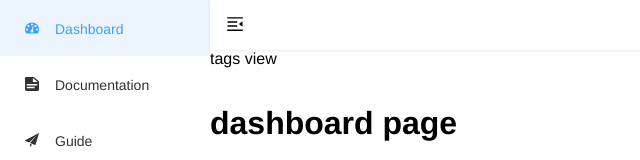
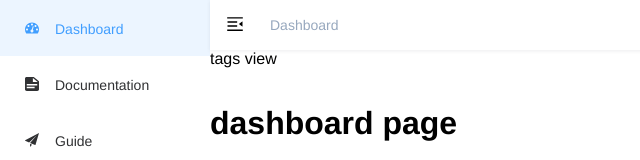
Before and after one commit to Hanpeng-Chen/vue3-ts-admin, a Vue app: page /#/dashboard in a window 1280 px wide. Shown: the top 160 px of the page, without its empty margins (0-640 px from the left). Built offline with nearby package versions, Linux system fonts and the light colour scheme.

Commit message:
feat: add breadcrumb and two properties of route

```diff
--- a/package.json
+++ b/package.json
@@ -11,6 +11,7 @@
   "dependencies": {
     "element-plus": "^1.0.2-beta.28",
     "normalize.css": "^8.0.1",
+    "path-to-regexp": "^6.2.0",
     "vue": "^3.0.0",
     "vue-router": "^4.0.0-0",
     "vuex": "^4.0.0-0",
--- /dev/null
+++ b/src/components/Breadcrumb/index.vue
@@ -0,0 +1,126 @@
+<template>
+  <el-breadcrumb
+    class="app-breadcrumb breadcrumb-container"
+    separator="/"
+  >
+    <el-breadcrumb-item
+      v-for="(item, index) in levelList"
+      :key="index"
+    >
+      <span
+        v-if="index === levelList.length - 1"
+        class="no-redirect"
+      >
+        {{item.meta.title}}
+      </span>
+      <a v-else @click.prevent="handleLink(item)">{{item.meta.title}}</a>
+    </el-breadcrumb-item>
+  </el-breadcrumb>
+</template>
+
+<script lang="ts">
+import { RouteLocationMatched, RouteLocationRaw, useRoute, useRouter } from 'vue-router'
+import { defineComponent, onBeforeMount, ref, watch } from 'vue'
+import { compile } from 'path-to-regexp'
+
+type PartialRouteLocationMatched = Partial<RouteLocationMatched>
+
+export default defineComponent({
+  name: 'Breadcrumb',
+  setup() {
+    const route = useRoute()
+    const router = useRouter()
+    // 导航列表 存放matched里筛选的路由记录
+    const levelList = ref<Array<PartialRouteLocationMatched>>([])
+
+    const isDashboard = (route?: PartialRouteLocationMatched) => {
+      const name = route && route.name
+      if (!name) {
+        return false
+      }
+      return (name as string).trim().toLocaleLowerCase() === 'Dashboard'.toLocaleLowerCase()
+    }
+
+    // 获取面包屑导航
+    const getBreadcrumb = () => {
+      // 过滤掉没有title属性的路由
+      let matched = route.matched.filter(item => item.meta && item.meta.title) as PartialRouteLocationMatched[]
+      // 获取第一个匹配路由记录
+      const first = matched[0]
+      if (!isDashboard(first)) {
+        matched = ([{
+          path: '/dashboard',
+          meta: {
+            title: 'Dashboard'
+          }
+        }] as PartialRouteLocationMatched[]).concat(matched)
+      }
+      levelList.value = matched.filter(item => item.meta && item.meta.title && item.meta.breadcrumb !== false)
+    }
+
+    onBeforeMount(() => {
+      getBreadcrumb()
+    })
+
+    watch(() => route.path, () => {
+      getBreadcrumb()
+    })
+
+    // 主要是针对 动态路由 /user/:id 进行动态参数填充
+    const pathCompile = (path: string) => {
+      const toPath = compile(path)
+      const params = route.params
+      return toPath(params)
+    }
+
+    // 点击面包屑导航跳转
+    const handleLink = (route: RouteLocationMatched) => {
+      const { path, redirect } = route
+      if (redirect) {
+        router.push(redirect as RouteLocationRaw)
+        return
+      }
+      router.push(pathCompile(path))
+    }
+
+    return {
+      levelList,
+      handleLink
+    }
+  }
+})
+</script>
+
+<style lang="scss" scoped>
+.app-breadcrumb.el-breadcrumb {
+  display: inline-block;
+  line-height: 50px;
+  font-size: 14px;
+  margin-left: 10px;
+}
+.no-redirect {
+  color: #97a8be;
+  cursor: text;
+}
+</style>
+
+<style lang="scss">
+.breadcrumb-enter-active,
+.breadcrumb-leave-active {
+  transition: all .5s;
+}
+
+.breadcrumb-enter,
+.breadcrumb-leave-active {
+  opacity: 0;
+  transform: translateX(20px);
+}
+
+.breadcrumb-leave-active {
+  position: absolute;
+}
+
+.breadcrumb-move {
+  transition: all .5s;
+}
+</style>
--- /dev/null
+++ b/src/layout/components/AppMain.vue
@@ -0,0 +1,51 @@
+<template>
+  <div class="app-main">
+    <!-- vue3 路由缓存 https://next.router.vuejs.org/guide/migration/index.html#router-view-keep-alive-and-transition -->
+    <router-view v-slot={Component}>
+      <transition name="fade-transform" mode="out-in">
+        <keep-alive>
+          <component :is="Component" :key="key" />
+        </keep-alive>
+      </transition>
+    </router-view>
+  </div>
+</template>
+
+<script lang="ts">
+import { computed, defineComponent } from 'vue'
+import { useRoute } from 'vue-router'
+
+export default defineComponent({
+  name: 'AppMain',
+  setup() {
+    const route = useRoute()
+    const key = computed(() => route.path)
+    // 缓存路由集合 暂时先是空数组
+    return {
+      key
+    }
+  }
+})
+</script>
+
+<style lang="scss" scoped>
+.app-main {
+  /* navbar 50px  */
+  min-height: calc(100vh - 50px);
+}
+
+.fade-transform-enter-active,
+.fade-transform-leave-active {
+  transition: all .5s;
+}
+
+.fade-transform-enter-from {
+  opacity: 0;
+  transform: translateX(-30px);
+}
+
+.fade-transform-leave-to {
+  opacity: 0;
+  transform: translateX(30px);
+}
+</style>
--- a/src/layout/components/Navbar.vue
+++ b/src/layout/components/Navbar.vue
@@ -1,18 +1,21 @@
 <template>
   <div class="navbar">
     <hamburger @toggleClick="toggleSidebar" :is-active="sidebar.opened"></hamburger>
+    <breadcrumb></breadcrumb>
   </div>
 </template>
 
 <script lang="ts">
 import { computed, defineComponent } from 'vue'
 import Hamburger from '@/components/Hamburger/index.vue'
+import Breadcrumb from '@/components/Breadcrumb/index.vue'
 import { useStore } from '@/store/index'
 
 export default defineComponent({
   name: 'Navbar',
   components: {
-    Hamburger
+    Hamburger,
+    Breadcrumb
   },
   setup() {
     const store = useStore()
--- a/src/layout/components/Sidebar/SidebarItem.vue
+++ b/src/layout/components/Sidebar/SidebarItem.vue
@@ -3,7 +3,7 @@
     class="sidebar-item-container"
     v-if="!item.meta || !item.meta.hidden"
   >
-    <template v-if="theOnlyOneChildRoute && !theOnlyOneChildRoute.children">
+    <template v-if="isRenderSingleRoute && theOnlyOneChildRoute">
       <sidebar-item-link
         v-if="theOnlyOneChildRoute.meta"
         :to="resolvePath(theOnlyOneChildRoute.path)"
@@ -31,7 +31,7 @@
       <template #title>
         <i v-if="item.meta && item.meta.icon.includes('el-icon')" :class="icon"></i>
         <svg-icon
-          v-else-if="item.meta.icon"
+          v-else-if="item.meta && item.meta.icon"
           class="menu-icon"
           :icon-class="item.meta.icon"
         ></svg-icon>
@@ -77,11 +77,15 @@ export default defineComponent({
 
     const showChildCount = computed(() => {
       const children = (props.item.children || []).filter(child => {
+        // hidden属性控制路由是否渲染成菜单
         if (child.meta && child.meta.hidden) return false
         return true
       })
       return children.length
     })
+
+    // 是否有可渲染子路由
+    const noShowingChildren = computed(() => showChildCount.value === 0)
 
     const theOnlyOneChildRoute = computed(() => {
       if (showChildCount.value > 1) {
@@ -103,7 +107,8 @@ export default defineComponent({
     })
 
     const icon = computed(() => {
-      return theOnlyOneChildRoute.value?.meta?.icon || (props.item.meta && props.item.meta.icon)
+      // icon断言为string
+      return (theOnlyOneChildRoute.value?.meta?.icon || (props.item.meta && props.item.meta.icon)) as string
     })
 
     const resolvePath = (childPath: string) => {
@@ -112,10 +117,15 @@ export default defineComponent({
       }
       return path.resolve(props.basePath, childPath)
     }
+    const alwaysShowRootMenu = computed(() => props.item.meta && props.item.meta.alwaysShow)
+    // 是否只有一条可渲染路由
+    const isRenderSingleRoute = computed(() => !alwaysShowRootMenu.value && (!theOnlyOneChildRoute.value?.children || noShowingChildren.value))
+
     return {
       resolvePath,
       theOnlyOneChildRoute,
-      icon
+      icon,
+      isRenderSingleRoute
     }
   }
 })
--- a/src/layout/components/Sidebar/index.vue
+++ b/src/layout/components/Sidebar/index.vue
@@ -38,7 +38,10 @@ export default defineComponent({
     const route = useRoute()
     const store = useStore()
     const activeMenu = computed(() => {
-      const { path } = route
+      const { path, meta } = route
+      if (meta.activeMenu) {
+        return meta.activeMenu
+      }
       return path
     })
     const scssVariables = computed(() => variables)
--- a/src/layout/index.vue
+++ b/src/layout/index.vue
@@ -8,9 +8,7 @@
         <navbar></navbar>
         <div class="tags-view">tags view</div>
       </div>
-      <div class="app-main">
-        <router-view></router-view>
-      </div>
+      <app-main></app-main>
     </div>
   </div>
 </template>
@@ -19,11 +17,13 @@
 import { defineComponent } from 'vue'
 import Sidebar from './components/Sidebar/index.vue'
 import Navbar from './components/Navbar.vue'
+import AppMain from './components/AppMain.vue'
 
 export default defineComponent({
   components: {
     Sidebar,
-    Navbar
+    Navbar,
+    AppMain
   }
 })
 </script>
--- a/src/router/index.ts
+++ b/src/router/index.ts
@@ -22,6 +22,11 @@ export const asyncRoutes: Array<RouteRecordRaw> = [
     path: '/guide',
     component: Layout,
     redirect: '/guide/index',
+    meta: {
+      title: 'Guide',
+      icon: 'lock',
+      alwaysShow: false
+    },
     children: [
       {
         path: 'index',
@@ -30,6 +35,7 @@ export const asyncRoutes: Array<RouteRecordRaw> = [
         meta: {
           title: 'Guide',
           icon: 'guide'
+          // activeMenu: '/documentation/index'
         }
       }
     ]
@@ -82,7 +88,8 @@ export const asyncRoutes: Array<RouteRecordRaw> = [
         redirect: '/',
         meta: {
           title: 'External link',
-          icon: 'link'
+          icon: 'link',
+          hidden: false
         }
       }
     ]
```
Also changed, not shown: src/plugins/element.ts (+6 -2 lines), src/router/typings.d.ts (added, +14 -0 lines), 1 other file (tests, documents, lock files or other folders).
